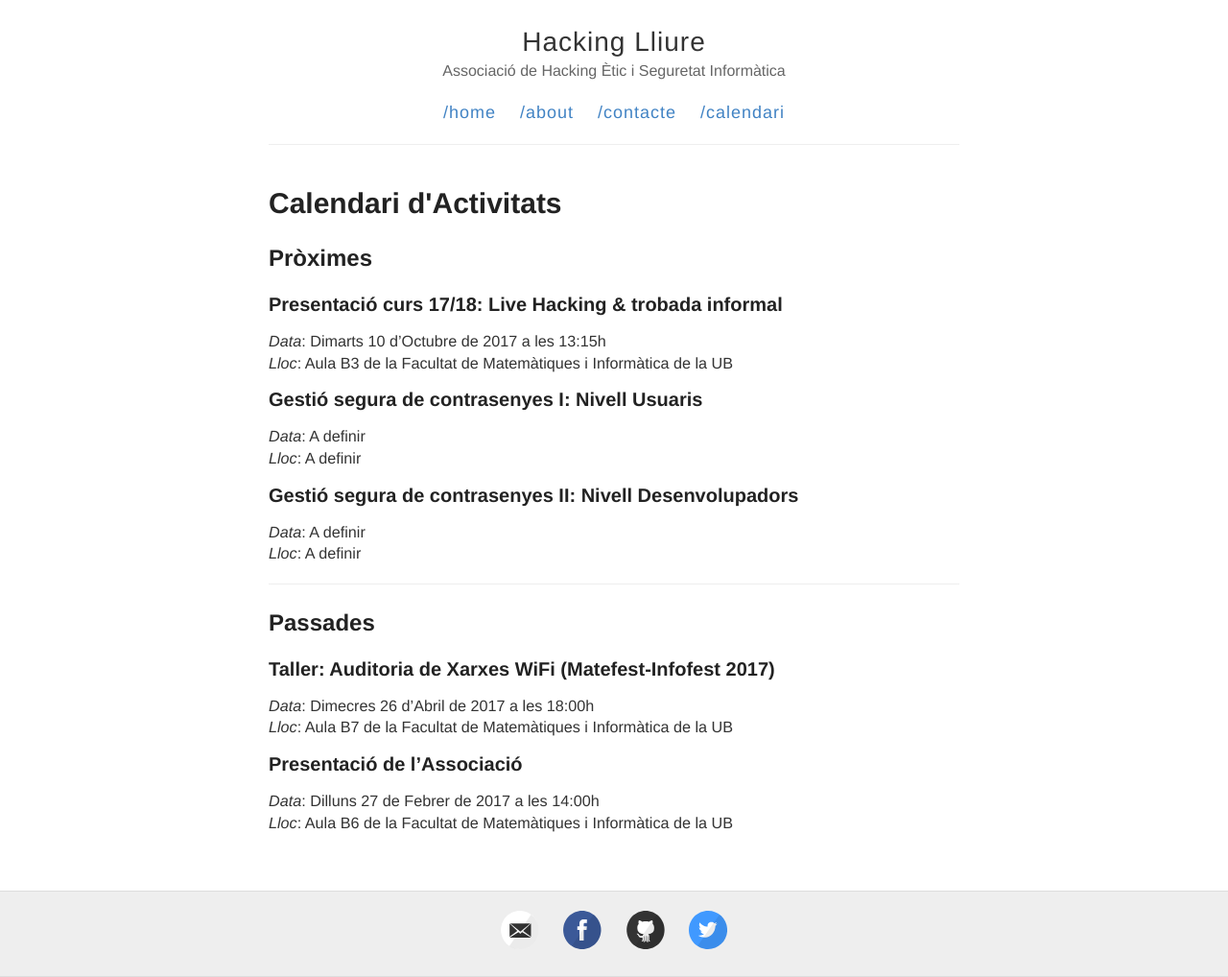
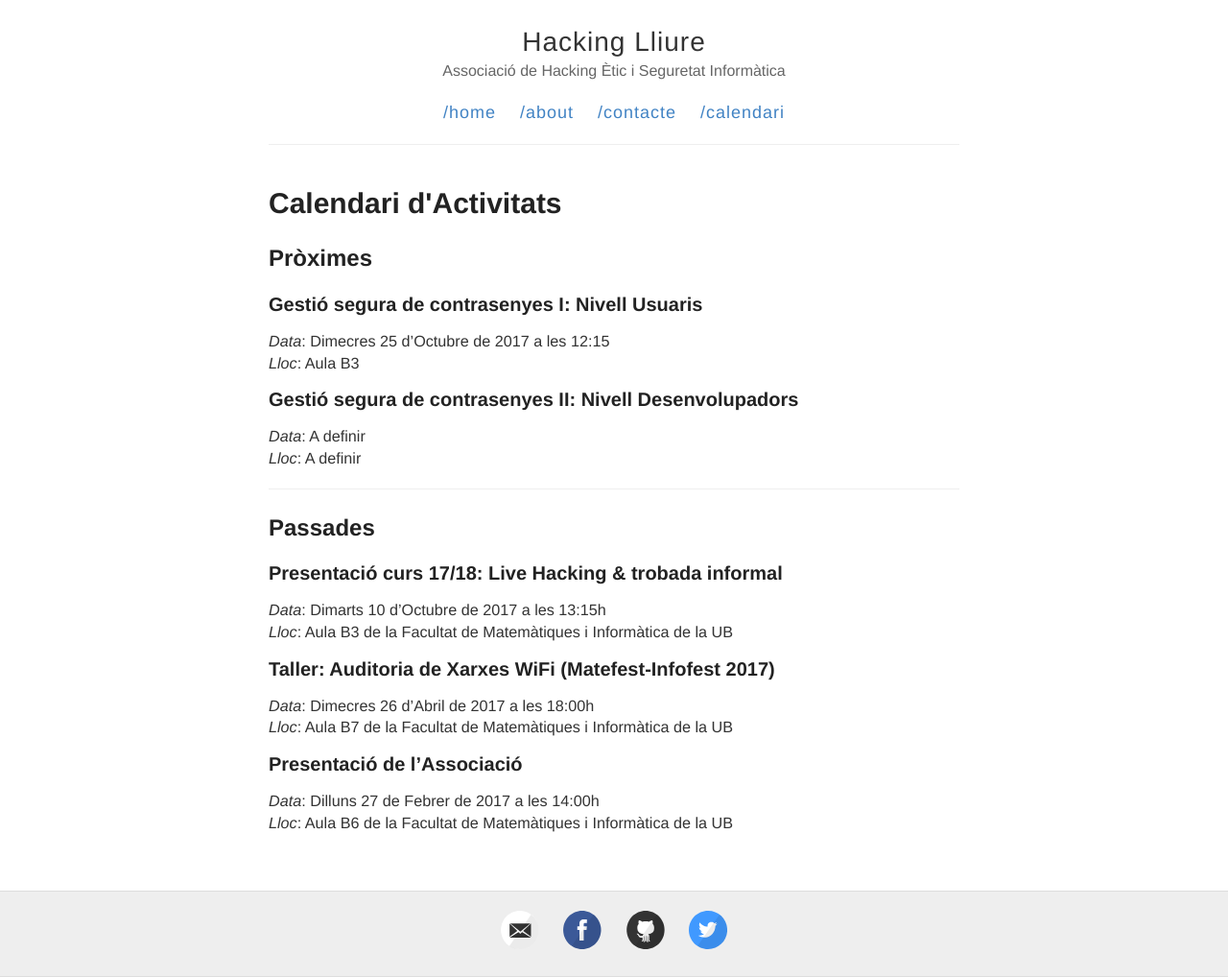
Before and after one commit to HackingLliure/hackinglliure.github.io, a Jekyll site: the page built from pages/calendari.md, in a window 1280 px wide. Shown: the whole page at 96% size. Built offline with Jekyll 4.4.1, drawn with Linux system fonts in a browser that asks for light colours.

Commit message:
Contrasenyes I

```diff
--- a/pages/calendari.md
+++ b/pages/calendari.md
@@ -4,13 +4,9 @@ title: Calendari d'Activitats
 ---
 
 ## Pròximes
-### Presentació curs 17/18: Live Hacking & trobada informal
-_Data_: Dimarts 10 d'Octubre de 2017 a les 13:15h\\
-_Lloc_: Aula B3 de la Facultat de Matemàtiques i Informàtica de la UB
-
 ### Gestió segura de contrasenyes I: Nivell Usuaris
-_Data_: A definir\\
-_Lloc_: A definir
+_Data_: Dimecres 25 d'Octubre de 2017 a les 12:15\\
+_Lloc_: Aula B3
 
 ### Gestió segura de contrasenyes II: Nivell Desenvolupadors
 _Data_: A definir\\
@@ -19,6 +15,10 @@ _Lloc_: A definir
 ---
 
 ## Passades
+### Presentació curs 17/18: Live Hacking & trobada informal
+_Data_: Dimarts 10 d'Octubre de 2017 a les 13:15h\\
+_Lloc_: Aula B3 de la Facultat de Matemàtiques i Informàtica de la UB
+
 ### Taller: Auditoria de Xarxes WiFi (Matefest-Infofest 2017)
 _Data_: Dimecres 26 d'Abril de 2017 a les 18:00h\\
 _Lloc_: Aula B7 de la Facultat de Matemàtiques i Informàtica de la UB
```
